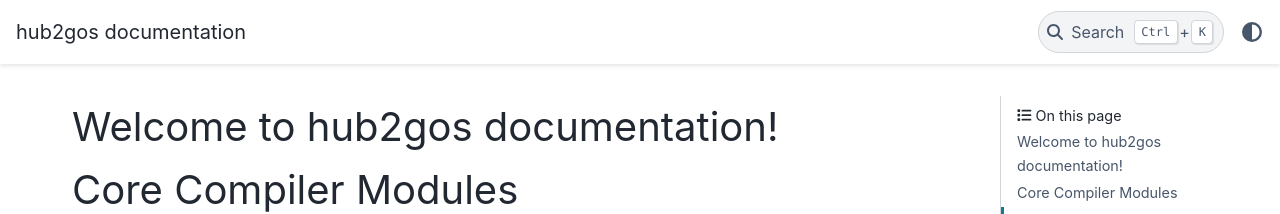
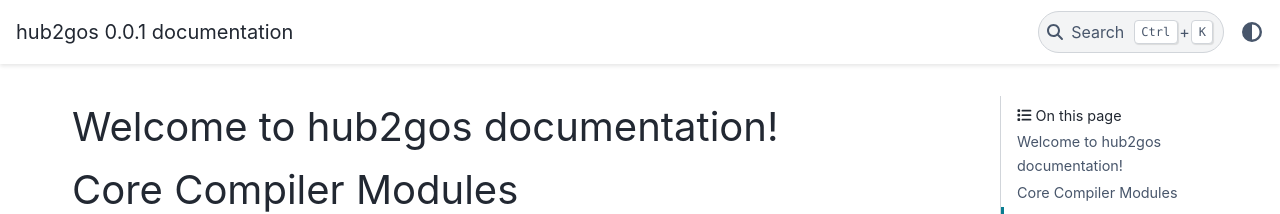
Before and after one commit to adkinsrs/hub2gos, a Sphinx documentation site: the page built from docs/source/index.rst, in a window 1280 px wide. Shown: the top 214 px of the page. Built offline with Sphinx 7.4.7 and the PyData theme 0.15.4, drawn with Linux system fonts in a browser that asks for light colours.

Commit message:
Update Sphinx configuration to dynamically import package version and enhance documentation setup

```diff
--- a/docs/source/conf.py
+++ b/docs/source/conf.py
@@ -3,9 +3,17 @@ import sys
 # Point Sphinx to your package source directory
 sys.path.insert(0, os.path.abspath('../../src'))
 
+# Import your package info dynamically
+import hub2gos
+
 project = 'hub2gos'
 copyright = '2026, Shaun Adkins'
 author = 'Shaun Adkins'
+
+# The short X.Y version
+version = '.'.join(hub2gos.__version__.split('.')[:2]) # e.g., '0.1'
+# The full version, including alpha/beta/rc tags
+release = hub2gos.__version__
 
 # Extensions: enable automatic docstring parsing and GitHub Pages adjustments
 extensions = [
--- a/src/hub2gos/__init__.py
+++ b/src/hub2gos/__init__.py
@@ -1,3 +1,5 @@
+__version__ = "0.0.1"
+
 import logging
 
 # Sets up logging messages to be destroyed on default
```
